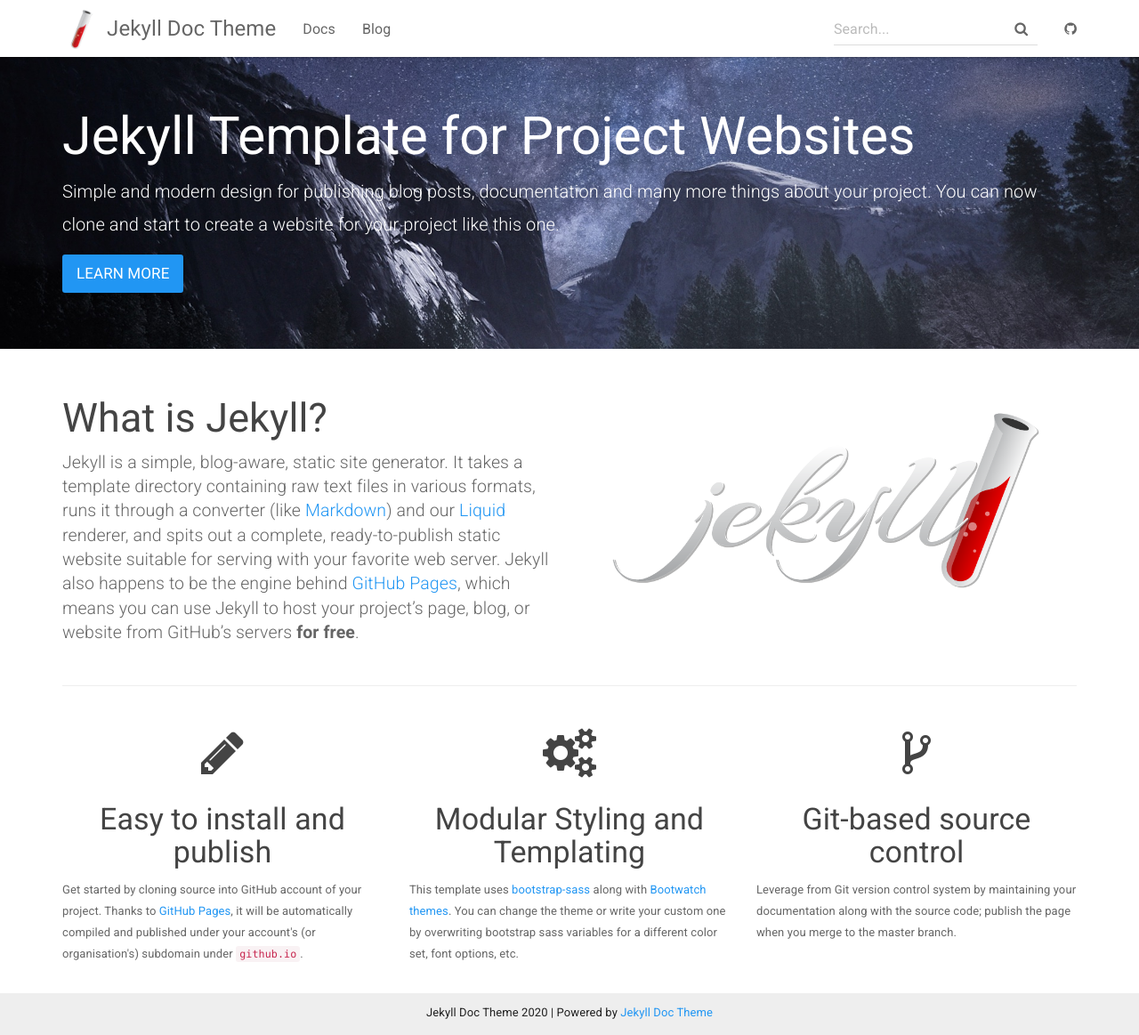
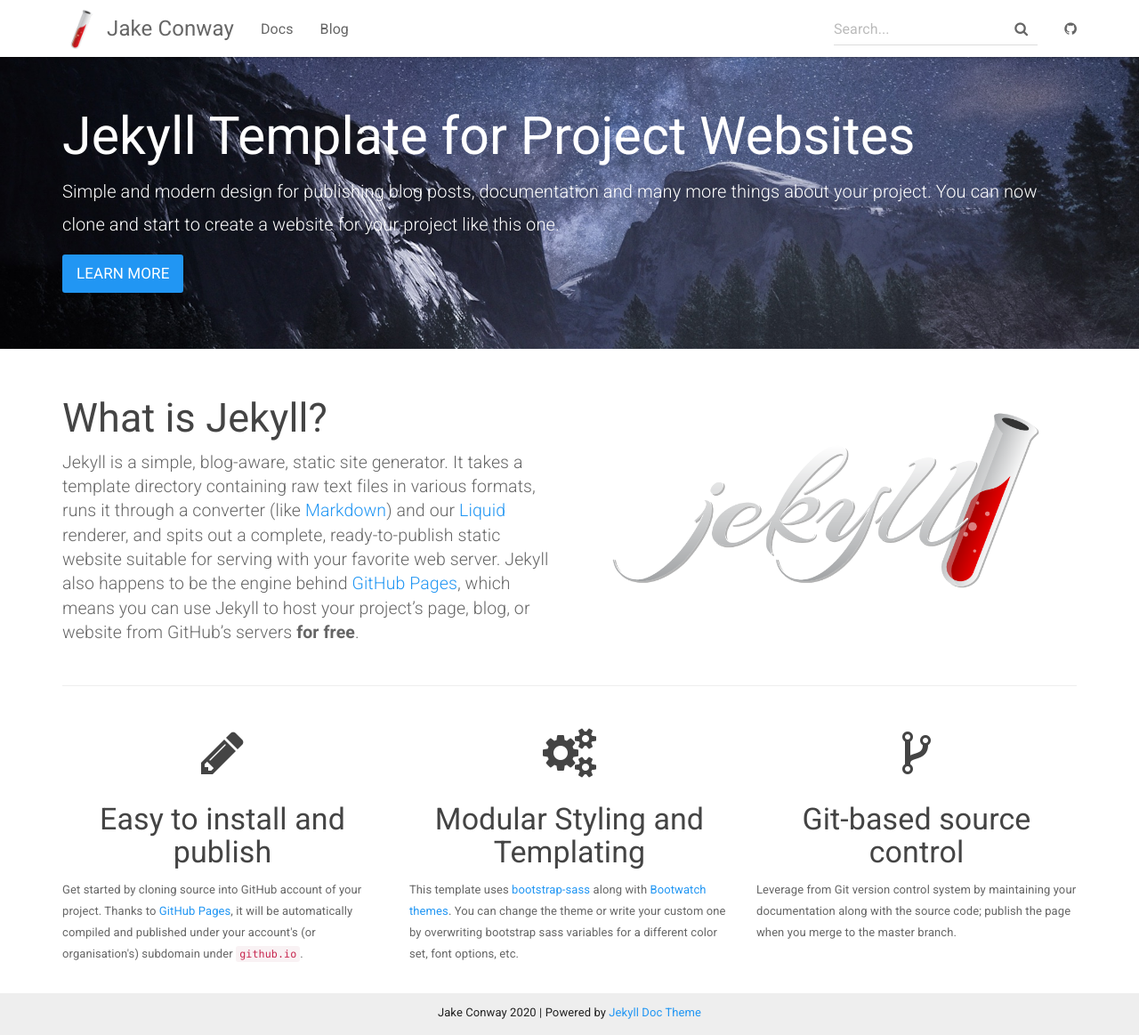
Before and after one commit to JakeConway/JakeConway.github.io, a Jekyll site: the page built from index.html, in a window 1280 px wide and 1163 px high. Shown: the whole window at 89% size. Built offline with Jekyll 4.4.1, drawn with Linux system fonts in a browser that asks for light colours.

Commit message:
update title

```diff
--- a/_config.yml
+++ b/_config.yml
@@ -1,5 +1,5 @@
 # Site settings
-title: Jekyll Doc Theme
+title: Jake Conway
 email: your-email@domain.com
 description: >
   Jekyll Template for Project Websites
```
Also changed, not shown: 1 other file.
